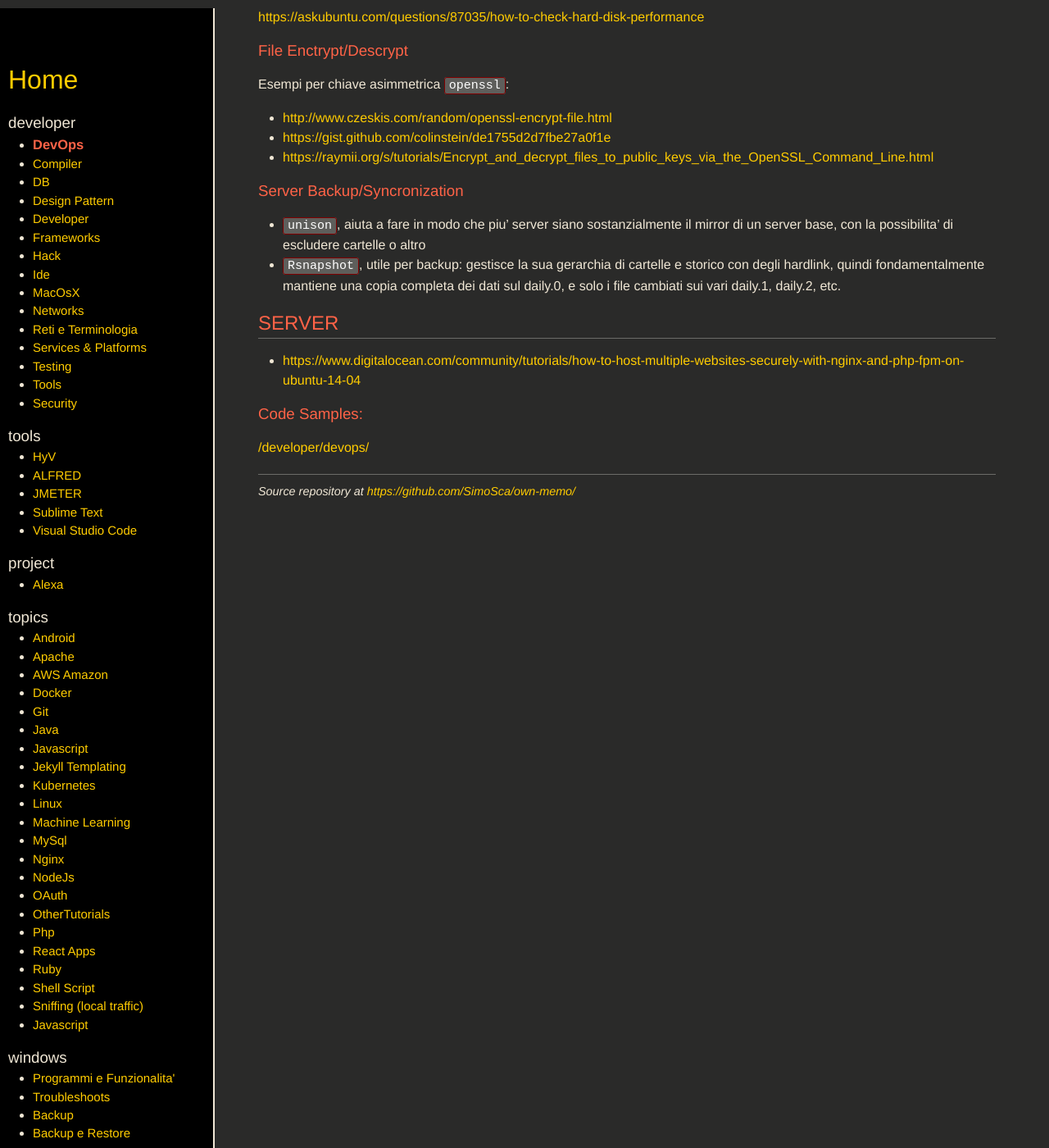
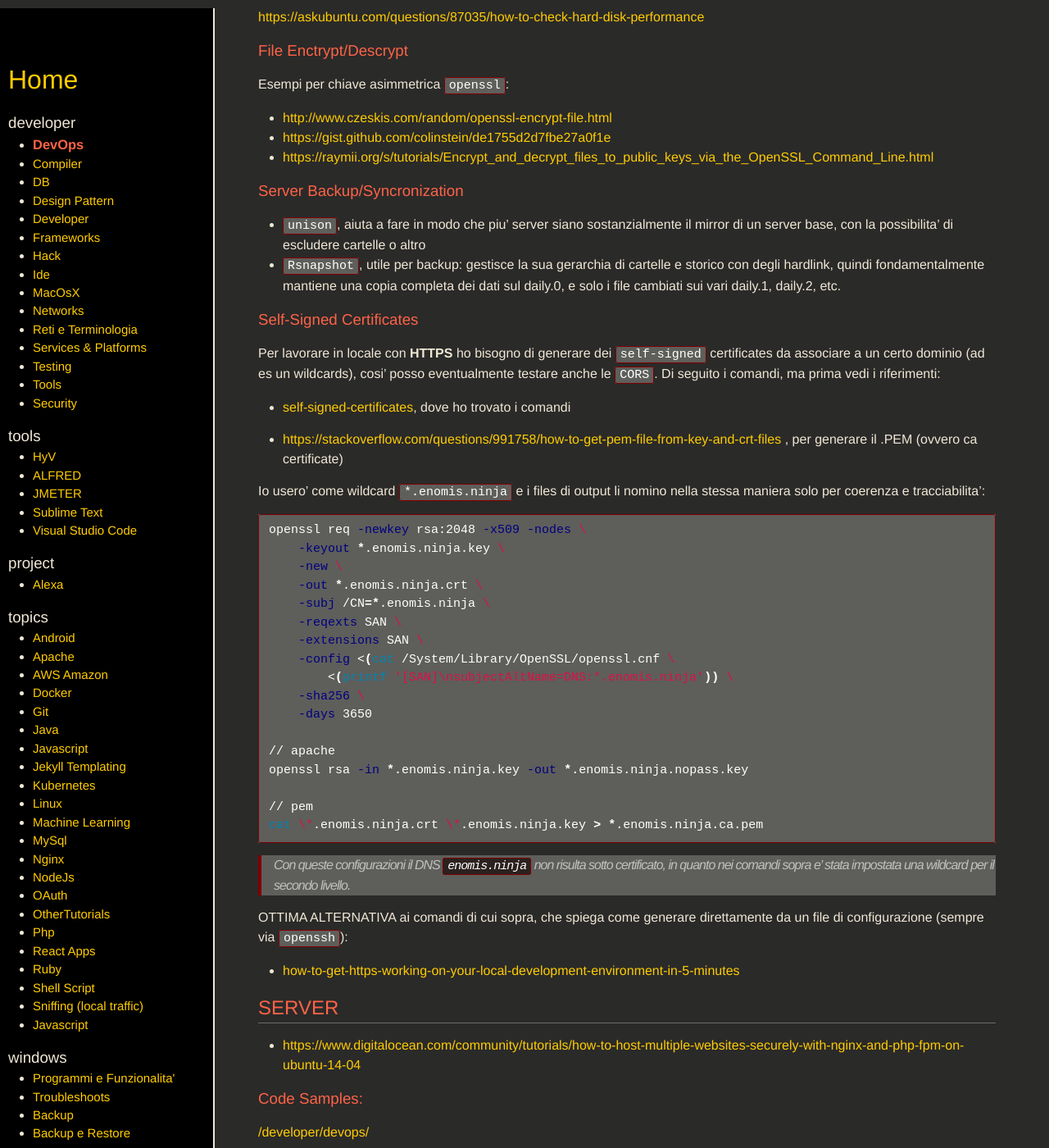
Before and after one commit to SimoSca/own-memo, a Jekyll site: the page built from _pages/developer/DevOps.md, in a window 1280 px wide and 1400 px high, scrolled down 3318 px. Shown: the whole window at 82% size. Built offline with Jekyll 4.4.1, drawn with Linux system fonts in a browser that asks for light colours; nearby versions of some CDN libraries.

Commit message:
[notes] Aggiunta nota su generazione self-signed dei certificati

`````diff
--- a/_pages/developer/DevOps.md
+++ b/_pages/developer/DevOps.md
@@ -188,6 +188,47 @@ Esempi per chiave asimmetrica `openssl`:
 - `Rsnapshot`, utile per backup: gestisce la sua gerarchia di cartelle e storico con degli hardlink, quindi fondamentalmente mantiene una copia completa dei dati sul daily.0, e solo i file cambiati sui vari daily.1, daily.2, etc.
 
 
+### Self-Signed Certificates
+
+Per lavorare in locale con **HTTPS** ho bisogno di generare dei `self-signed` certificates da associare a un certo dominio (ad es un wildcards),
+cosi' posso eventualmente testare anche le `CORS`. Di seguito i comandi, ma prima vedi i riferimenti:
+
+- [self-signed-certificates](https://donatstudios.com/Self-Signed-Certificate-On-macOS-Apache), dove ho trovato i comandi
+
+- [https://stackoverflow.com/questions/991758/how-to-get-pem-file-from-key-and-crt-files](how-to-get-pem-file-from-key-and-crt-files) , per generare il .PEM (ovvero ca certificate)
+
+Io usero' come wildcard `*.enomis.ninja` e i files di output li nomino nella stessa maniera solo per coerenza e tracciabilita':
+
+````bash
+openssl req -newkey rsa:2048 -x509 -nodes \
+    -keyout *.enomis.ninja.key \
+    -new \
+    -out *.enomis.ninja.crt \
+    -subj /CN=*.enomis.ninja \
+    -reqexts SAN \
+    -extensions SAN \
+    -config <(cat /System/Library/OpenSSL/openssl.cnf \
+        <(printf '[SAN]\nsubjectAltName=DNS:*.enomis.ninja')) \
+    -sha256 \
+    -days 3650
+
+// apache
+openssl rsa -in *.enomis.ninja.key -out *.enomis.ninja.nopass.key
+
+// pem
+cat \*.enomis.ninja.crt \*.enomis.ninja.key > *.enomis.ninja.ca.pem
+````
+
+> Con queste configurazioni il DNS `enomis.ninja` non risulta sotto certificato,
+> in quanto nei comandi sopra e' stata impostata una wildcard per il secondo livello.
+
+
+OTTIMA ALTERNATIVA ai comandi di cui sopra, che spiega come generare direttamente da un file di configurazione (sempre via `openssh`):
+
+- [how-to-get-https-working-on-your-local-development-environment-in-5-minutes](https://medium.freecodecamp.org/how-to-get-https-working-on-your-local-development-environment-in-5-minutes-7af615770eec)
+
+
+
 SERVER
 ------
 
`````
